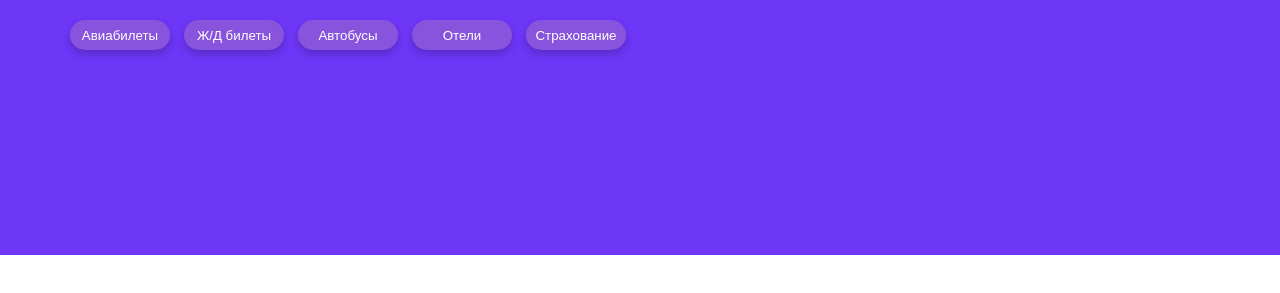
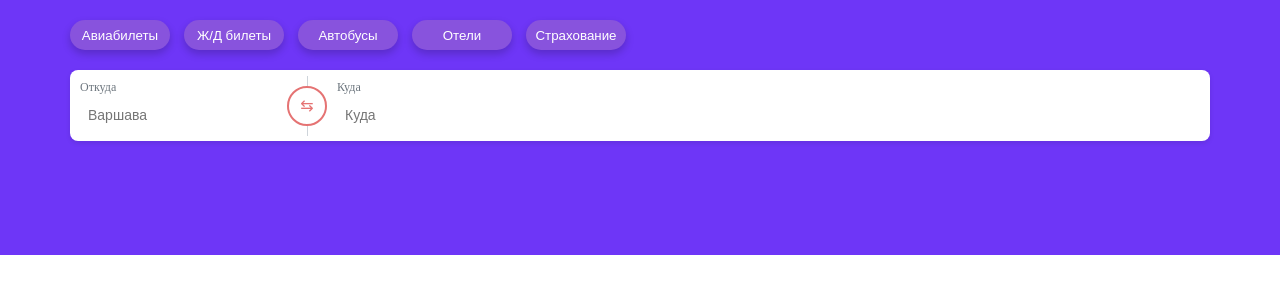
Before and after one commit to eviltech/html, a plain HTML site: page index.html in a window 1280 px wide. Shown: the part 145-438 px from the top of the page. Drawn offline with Linux system fonts and the light colour scheme.

Commit message:
add menu

```diff
--- a/css/style.css
+++ b/css/style.css
@@ -77,3 +77,87 @@ ul, li {
     background-color: #8853dd;
     color: white;
 }
+
+.search-nav {
+    margin-top: 20px;
+}
+
+.search-form {
+    display: flex;
+    align-items: center;
+    background-color: white;
+    padding: 10px;
+    border-radius: 8px;
+    box-shadow: 0 2px 5px rgba(0, 0, 0, 0.1);
+    gap: 10px;
+    margin-left: 0; /* Позиционирование формы от левого края */
+}
+
+.input-group {
+    display: flex;
+    flex-direction: column;
+    gap: 4px;
+    min-width: 120px;
+}
+
+.input-group label {
+    font-size: 12px;
+    color: #6c757d;
+}
+
+.input-group input {
+    border: none;
+    padding: 8px;
+    font-size: 14px;
+    color: #333;
+}
+
+.input-group input:focus {
+    border-bottom-color: #6a1b9a;
+    outline: none;
+}
+
+.divider {
+    display: flex;
+    flex-direction: column;
+    align-items: center;
+    justify-content: center;
+    position: relative;
+}
+
+.divider:before {
+    content: '';
+    width: 1px;
+    height: 150%; /* Высота вертикальной линии */
+    background-color: #ced4da; /* Серый цвет линии */
+    position: absolute;
+    top: -10px;
+}
+
+.swap-icon {
+    z-index: 1; /* Иконка поверх линии */
+    background-color: #fff;
+    border: 2px solid #e57373;
+    border-radius: 50%;
+    width: 40px;
+    height: 40px;
+    display: flex;
+    align-items: center;
+    justify-content: center;
+    color: #e57373;
+    font-size: 16px;
+
+}
+
+.swap-icon button {
+    background: none;
+    border: none;
+    font-size: inherit;
+    color: inherit;
+    cursor: pointer;
+}
+
+.swap-icon button:hover {
+    background-color: #fce4ec;
+    border-radius: 50%;
+}
--- a/index.html
+++ b/index.html
@@ -27,6 +27,25 @@
                         <button class="header_button">Страхование</button>
                     </div>
                 </nav>
+                <nav class="search-nav">
+                    <div class="search-form">
+                        <div class="input-group">
+                            <label for="from">Откуда</label>
+                            <input type="text" id="from" placeholder="Варшава" />
+                        </div>
+                        <div class="divider">
+                            <div class="swap-icon">
+                                <button aria-label="Поменять местами">
+                                    <span>&#8646;</span>
+                                </button>
+                            </div>
+                        </div>
+                        <div class="input-group">
+                            <label for="to">Куда</label>
+                            <input type="text" id="to" placeholder="Куда" />
+                        </div>
+                    </div>
+                </nav>
             </div>
         </section>
     </header>
```
